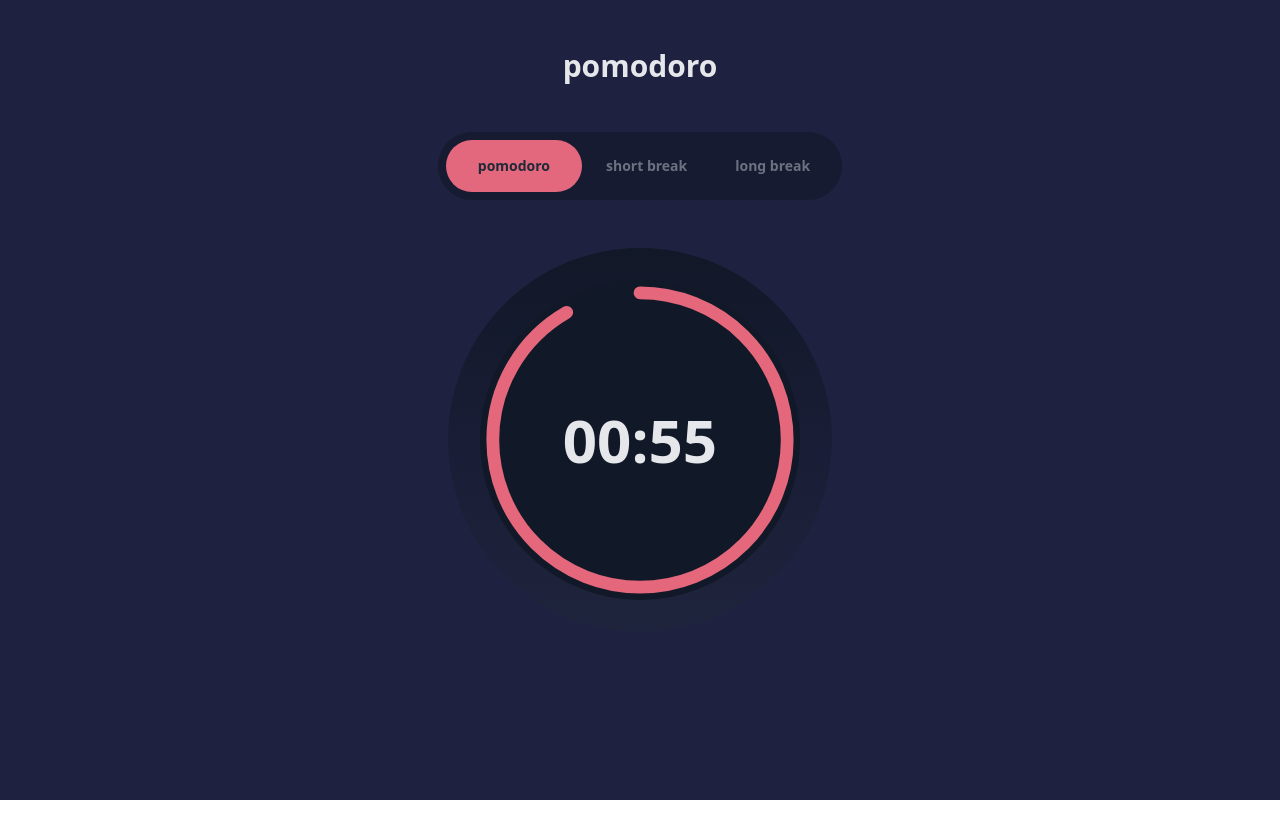
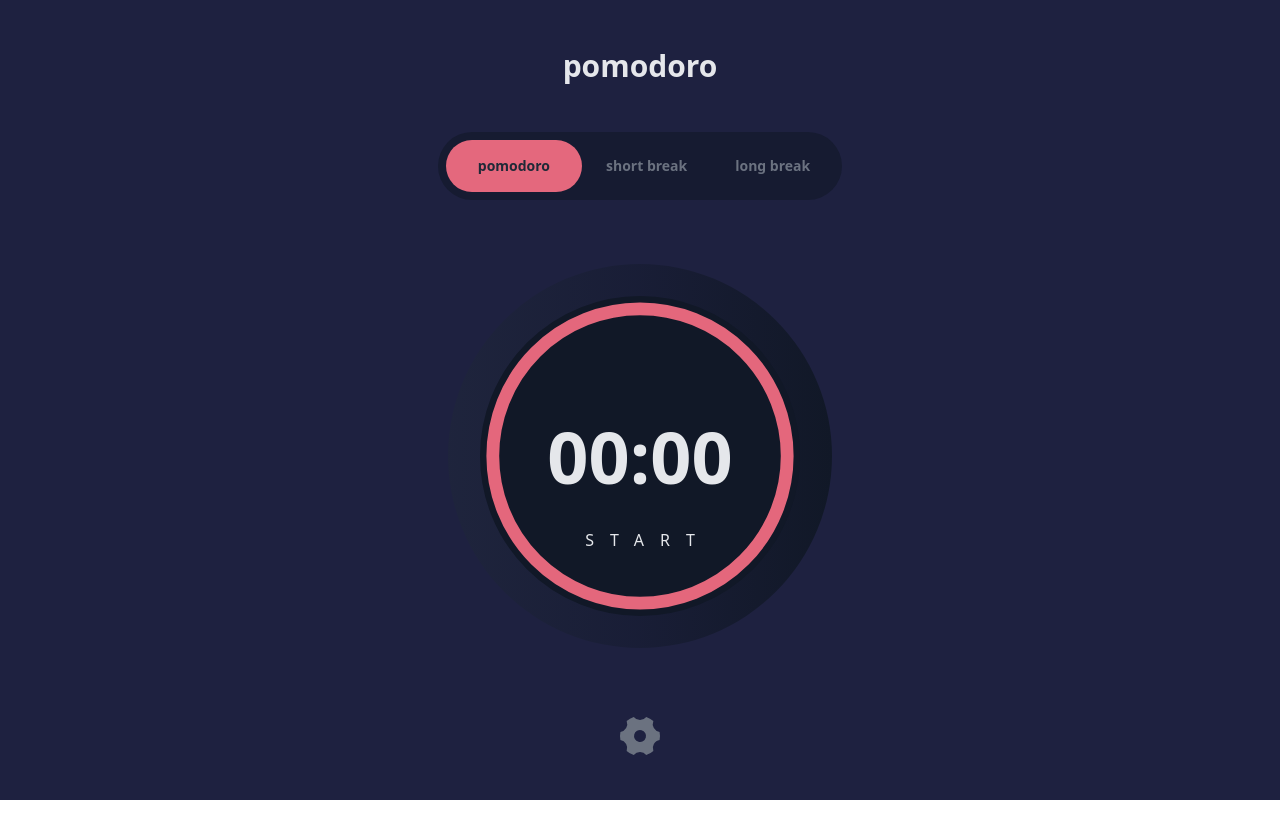
Before and after one commit to tpessoa/pomodoro, a Next.js app: page / in a window 1280 px wide. Shown: the top 838 px of the page. After the commit the page ends 800 px from the top, so only its background shows below. Built offline with nearby package versions, Linux system fonts and the light colour scheme.

Commit message:
improve timer

```diff
--- a/package.json
+++ b/package.json
@@ -9,7 +9,8 @@
     "@headlessui/react": "^1.7.10",
     "next": "latest",
     "react": "18.2.0",
-    "react-dom": "18.2.0"
+    "react-dom": "18.2.0",
+    "react-icons": "^4.7.1"
   },
   "devDependencies": {
     "@types/node": "18.11.3",
--- a/pages/index.tsx
+++ b/pages/index.tsx
@@ -1,13 +1,16 @@
 import type { NextPage } from "next";
-import { Fragment, useEffect, useState } from "react";
+import { Fragment, useEffect, useRef, useState } from "react";
 import { Tab } from "@headlessui/react";
 import { formatClockTimer } from "../utils/utils";
+import { RiSettings4Fill } from "react-icons/ri";
 
 const buttons = ["pomodoro", "short break", "long break"];
 
 const Home: NextPage = () => {
   const [progress, setProgress] = useState<number>(100);
   const [currentTimer, setCurrentTimer] = useState<string>("00:00");
+  const [counterPaused, setCounterPaused] = useState<boolean>(true);
+  const [elapsedTime, setElapsedTime] = useState<number>(0);
 
   const strokeWidth = 4;
   const size = 100;
@@ -15,28 +18,61 @@ const Home: NextPage = () => {
   const arcLength = 2 * Math.PI * radius;
   const arcOffset = arcLength * ((100 - progress) / 100);
 
-  const currentDate = new Date();
-  const countDownDate = new Date().setMinutes(currentDate.getMinutes() + 1);
-  const startTimeLeft = countDownDate - new Date().getTime();
+  const counterTimeInput = 20;
+  const timeMetric = 1000; // 1 second
+  const timer = useRef(null);
 
-  useEffect(() => {
-    const timeCounter = setInterval(() => {
-      const timeleft = countDownDate - new Date().getTime();
+  const resetCountDownTimer = () => {
+    setCurrentTimer("00:00");
+    setProgress(100);
+    setElapsedTime(0);
+    setCounterPaused(true);
+  };
 
-      const minutes = Math.floor((timeleft % (1000 * 60 * 60)) / (1000 * 60));
-      const seconds = Math.floor((timeleft % (1000 * 60)) / 1000);
-      // setMinutes(minutes);
-      // setSeconds(seconds);
-      console.log(minutes, seconds);
+  const refreshCountDownTimer = (date: number, initalTimeLeft: number) => {
+    const timeleft =
+      Math.round((date - new Date().getTime()) / timeMetric) * timeMetric;
 
-      setCurrentTimer(formatClockTimer(minutes, seconds));
-      setProgress((timeleft * 100) / startTimeLeft);
+    setCurrentTimer(formatClockTimer(timeleft));
+    setElapsedTime((previousValue) => previousValue + 1);
 
-      if (minutes === 0 && seconds === 0) {
-        clearInterval(timeCounter);
-      }
-    }, 1000);
-  }, []);
+    if (timeleft <= 0) {
+      clearInterval(timer.current);
+      resetCountDownTimer();
+    } else {
+      setProgress((timeleft * 100) / initalTimeLeft);
+    }
+  };
+
+  const startTimer = () => {
+    // console.log("Timer starting...");
+    setCounterPaused(false);
+
+    if (elapsedTime >= counterTimeInput) {
+      resetCountDownTimer();
+      return;
+    }
+
+    const countDownDate = new Date().setSeconds(
+      new Date().getSeconds() + counterTimeInput
+    );
+    const countDownDateWithElapsedTime = new Date().setSeconds(
+      new Date().getSeconds() + counterTimeInput - elapsedTime
+    );
+
+    const initalTimeLeft = countDownDate - new Date().getTime();
+    timer.current = setInterval(
+      () => refreshCountDownTimer(countDownDateWithElapsedTime, initalTimeLeft),
+      timeMetric
+    );
+  };
+
+  const pauseTimer = () => {
+    // console.log("Timer pausing...");
+    // console.log("Elapsed time: ", elapsedTime);
+    clearInterval(timer.current);
+    setCounterPaused(true);
+  };
 
   return (
     <div className="bg-dark-purple h-screen font-sans">
@@ -82,7 +118,7 @@ const Home: NextPage = () => {
           </Tab.List>
         </Tab.Group>
       </div>
-      <div className="relative w-full flex justify-center my-20 -rotate-90">
+      <div className="relative w-full flex justify-center my-24 ">
         <svg className="w-80 h-80 z-50" viewBox={`0 0 ${size} ${size}`}>
           <circle
             className="text-rose-400/90"
@@ -97,23 +133,34 @@ const Home: NextPage = () => {
             fill="transparent"
           />
         </svg>
-
-        <div className="absolute text-6xl font-bold top-1/2 left-1/2 transform -translate-x-1/2 -translate-y-1/2 text-gray-200 z-50 rotate-90">
+        <div className="absolute text-7xl font-semibold top-1/2 left-1/2 transform -translate-x-1/2 -translate-y-1/2 text-gray-200 z-50">
           {currentTimer}
+        </div>
+        <div className="absolute top-1/2 left-1/2 transform -translate-x-1/2 -translate-y-1/2 w-80 h-80 z-50 ">
+          <button
+            onClick={() => (counterPaused ? startTimer() : pauseTimer())}
+            className="flex items-end justify-center w-full"
+            style={{ height: "80%" }}
+          >
+            <span
+              className="text-gray-200 text-ll uppercase text-center"
+              style={{
+                letterSpacing: "1rem",
+                marginRight: "-1rem",
+              }}
+            >
+              {counterPaused ? "Start" : "Pause"}
+            </span>
+          </button>
         </div>
         <div className="absolute text-6xl font-bold top-1/2 left-1/2 transform -translate-x-1/2 -translate-y-1/2 bg-gray-900 border-gray-900 w-80 h-80 border-8 rounded-full z-10"></div>
         <div className="absolute font-bold top-1/2 left-1/2 transform -translate-x-1/2 -translate-y-1/2 bg-gradient-to-r from-gray-800/40 via-gray-900/40 to-gray-900 w-96 h-96 rounded-full z-0"></div>
       </div>
-      {/* <div
-          className="relative h-96 w-96 bg-gray-800 rounded-full border-gray-800/90 z-10 w-10"
-          style={{ borderWidth: "20px" }}
-        >
-          <div
-            className="absolute top-1/2 left-1/2 transform -translate-x-1/2 -translate-y-1/2 h-80 w-80 rounded-full z-50 border-rose-400/90"
-            style={{ borderWidth: "10px" }}
-          ></div>
-        </div>
-      </div> */}
+      <div className="w-full flex justify-center">
+        <button className="w-12 h-12">
+          <RiSettings4Fill className="w-full h-full text-gray-500" />
+        </button>
+      </div>
     </div>
   );
 };
--- a/utils/utils.ts
+++ b/utils/utils.ts
@@ -1,4 +1,7 @@
-export const formatClockTimer = (minutes: number, seconds: number) => {
+export const formatClockTimer = (timeleft: number) => {
+  const minutes = Math.floor((timeleft % (1000 * 60 * 60)) / (1000 * 60));
+  const seconds = Math.floor((timeleft % (1000 * 60)) / 1000);
+
   const minutesStr = minutes < 10 ? `0${minutes}` : `${minutes}`;
   const secondsStr = seconds < 10 ? `0${seconds}` : `${seconds}`;
 
```
Also changed, not shown: 1 other file (tests, documents, lock files or other folders).
